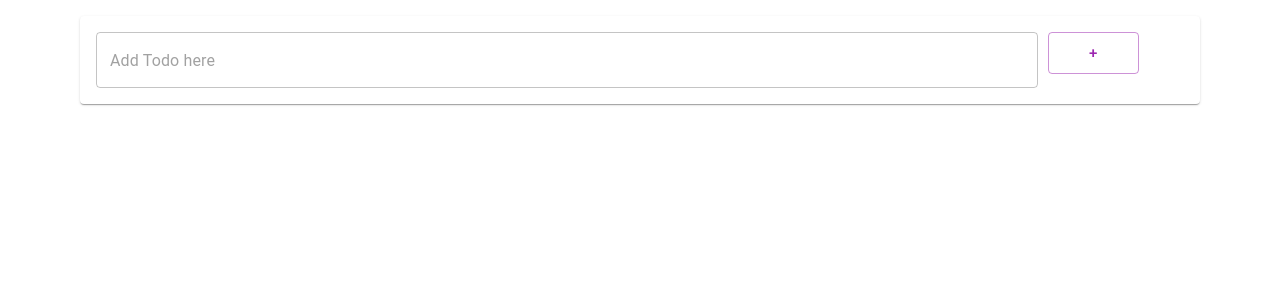
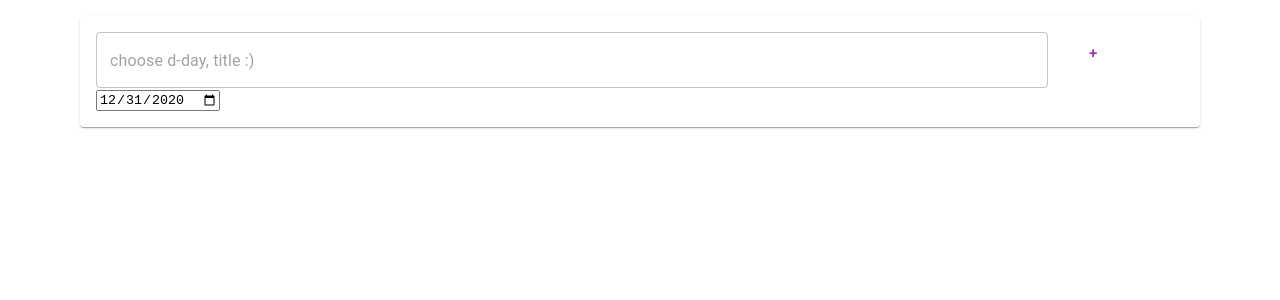
Before and after one commit to DongvinPark/Alone-TodoApp-FrontEnd, a React (Create React App) app in the folder alone-todo-react-app/: page / in a window 1280 px wide. Shown: the top 300 px of the page. Built offline with nearby package versions, Linux system fonts and the light colour scheme.

Commit message:
프런트 엔드 디자인 개선 - 날짜 폼 추가

```diff
--- a/alone-todo-react-app/package.json
+++ b/alone-todo-react-app/package.json
@@ -3,6 +3,10 @@
   "version": "0.1.0",
   "private": true,
   "dependencies": {
+    "@date-io/date-fns": "^2.14.0",
+    "@date-io/dayjs": "^2.14.0",
+    "@date-io/luxon": "^2.14.0",
+    "@date-io/moment": "^2.14.0",
     "@emotion/react": "^11.9.3",
     "@emotion/styled": "^11.9.3",
     "@mui/icons-material": "^5.8.4",
--- a/alone-todo-react-app/src/AddTodo.js
+++ b/alone-todo-react-app/src/AddTodo.js
@@ -1,5 +1,6 @@
 import React from 'react';
 import { TextField, Paper, Button, Grid } from '@mui/material';
+
 
 class AddTodo extends React.Component{
 
@@ -23,6 +24,10 @@ class AddTodo extends React.Component{
     onButtonClick = () => {
         this.add(this.state.item);
         this.setState({item: {title: ""} });
+
+       /*  var myDate = document.getElementById("D-Day-Date").value;
+        console.log("selected Date : ", myDate);
+        console.log(typeof(myDate)); */
     };//func
 
 
@@ -37,9 +42,9 @@ class AddTodo extends React.Component{
         return(
             <Paper style={ {margin:16, padding: 16} } >
                 <Grid container >
-                    <Grid xs={10.5} md={10.5} item style={{ paddingRight:10 }}>
+                    <Grid xs={10.5} md={10.5} item >
                         <TextField
-                            placeholder='Add Todo here'
+                            placeholder='choose d-day, title :)'
                             fullWidth
                             onChange={this.onInputChange}
                             value={this.state.item.title}
@@ -47,15 +52,19 @@ class AddTodo extends React.Component{
                         />
                     </Grid>
                     <Grid xs={1} md={1} item>
-                        <Button fullWidth
+                        <Button
                             color="secondary"
-                            variant="outlined"
+                            variant="text"
                             size="large"
                             onClick = {this.onButtonClick}
                         >
                             +
                         </Button>
                     </Grid>
+
+                </Grid>
+                <Grid container>
+                    <Grid>{<input type="date" id="D-Day-Date" value="2020-12-31"/>}</Grid>
                 </Grid>
             </Paper>
         );//return
--- a/alone-todo-react-app/src/Reply.js
+++ b/alone-todo-react-app/src/Reply.js
@@ -73,19 +73,20 @@ class Reply extends React.Component {
                         onKeyPress={
                             this.enterKeyEventHandler
                         }
-                        placeholder="click to edit :)"
+                        placeholder="edit :)"
                     />
 
                     <ListItemSecondaryAction>
                         <Button
                             color="secondary"
-                            variant="outlined"
+                            variant="text"
                             aria-label="Delete Todo"
+                            size="small"
                             onClick={
                                 this.deleteEventHandler
                             }
                         >
-                            del
+                            X
                         </Button>
                     </ListItemSecondaryAction>
                 </ListItemText>
--- a/alone-todo-react-app/src/Todo.js
+++ b/alone-todo-react-app/src/Todo.js
@@ -123,21 +123,30 @@ class Todo extends React.Component{
         return(
             <ListItem>
                 <Checkbox checked={item.done} onChange={this.checkboxEventHandler}/>
+
+                <Grid>
+                    <Grid item xs={12}>
                         <Button
                             color="secondary"
                             variant="text"
                             size="small"
                         >
-                        D.day
+                            디데이<br/>수정
                 </Button>
+                    </Grid>
+                    <Grid item xs={12}>
                         <Button
                             color = "success"
                             variant="text"
                             size="small"
                             onClick = {this.addReply}
                         >
-                        reply
+                            댓글
                         </Button>
+                    </Grid>
+                </Grid>
+
+
                 <ListItemText>
                     <InputBase
                         inputProps={ {"aria-label": "naked"} }
@@ -146,15 +155,25 @@ class Todo extends React.Component{
                         name={item.id}
                         value={item.title}
                         //multiline={true}
-                        fullWidth={true}//이놈 때문에 디자인에 문제가 생기고 있는 거 아닐까?
+                        fullWidth={true}
                         onClick={this.offReadOnlyMode}
                         onKeyPress={this.enterKeyEventHandler}
                         onChange={this.editEventHandler}
-                        placeholder=">>> click to edit Todo title :D"
+                        placeholder=">>> click to edit"
                     />
+
+                    <Grid container>
+                        <Grid item xs={5}>
+                            999일<br/>남음
+                        </Grid>
+                        <Grid item xs={5}>
+                            <input type="date" id="D-Day-Date" value="2020-12-31"/>
+                        </Grid>
+                    </Grid>
                     <Grid>
                         {todoReplies}
                     </Grid>
+
                 </ListItemText>
 
 
```
Also changed, not shown: 1 other file (tests, documents, lock files or other folders). Lines whose indentation alone changed are shown as unchanged.
